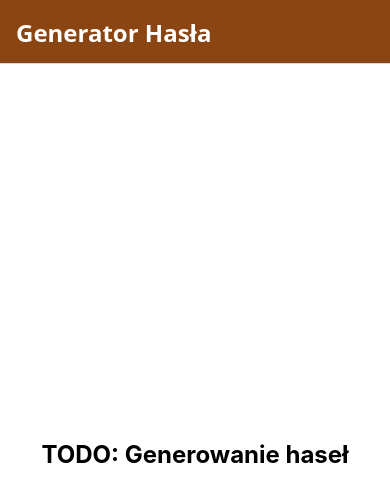
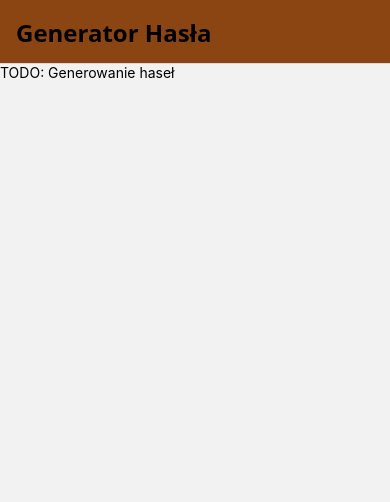
Before and after one commit to dominikkilijan/React, a React Native app: screen /PasswordGenerator in a window 390 px wide. Shown: the top 502 px of the page. Built offline with nearby package versions, Linux system fonts and the light colour scheme.

Commit message:
Drobne zmiany

```diff
--- a/App.js
+++ b/App.js
@@ -11,11 +11,11 @@ export default function App() {
     <NavigationContainer>
       <Stack.Navigator
         screenOptions={{
-          headerStyle: { backgroundColor: '#4CAF50' }, // Default header color (green)
-          headerTintColor: 'black', // Default text color
+          headerStyle: { backgroundColor: '#4CAF50' },
+          headerTintColor: 'black',
           headerTitleStyle: { fontSize: 24, fontWeight: 'bold' },
           headerTitleAlign: 'left',
-          headerLeft: null, // Disable back arrow globally
+          headerLeft: null,
         }}
       >
         <Stack.Screen
@@ -27,10 +27,9 @@ export default function App() {
           name="PasswordGenerator"
           component={PasswordGenerator}
           options={{
-            title: 'Generator Hasła', // Custom title for this screen
-            headerStyle: { backgroundColor: '#8B4513' }, // Brown color for header
-            headerTintColor: 'white', // Set text color to white for better contrast with brown
-            headerLeft: null, // Disable back arrow on this screen as well
+            title: 'Generator Hasła',
+            headerStyle: { backgroundColor: '#8B4513' },
+            headerLeft: null,
           }}
         />
       </Stack.Navigator>
--- a/pages/password-generator.js
+++ b/pages/password-generator.js
@@ -3,23 +3,10 @@ import { View, Text, StyleSheet } from 'react-native';
 
 const PasswordGenerator = () => {
   return (
-    <View style={styles.container}>
-      <Text style={styles.text}>TODO: Generowanie haseł</Text>
+    <View >
+      <Text>TODO: Generowanie haseł</Text>
     </View>
   );
 };
 
-const styles = StyleSheet.create({
-  container: {
-    flex: 1,
-    justifyContent: 'center',
-    alignItems: 'center',
-    backgroundColor: 'white',
-  },
-  text: {
-    fontSize: 24,
-    fontWeight: 'bold',
-  },
-});
-
 export default PasswordGenerator;
--- a/pages/styles.js
+++ b/pages/styles.js
@@ -32,12 +32,12 @@ export default StyleSheet.create({
     backgroundColor: '#4CAF50',
     paddingHorizontal: 20,
     paddingVertical: 10,
-    borderRadius: 30, // Rounded corners similar to the "Generate" button
+    borderRadius: 30,
     alignItems: 'center',
   },
   navButtonText: {
     color: 'white',
-    fontSize: 20, // Match font size with the "Generate" button
+    fontSize: 20,
   },
   scrollContainer: {
     alignItems: 'center',
```
